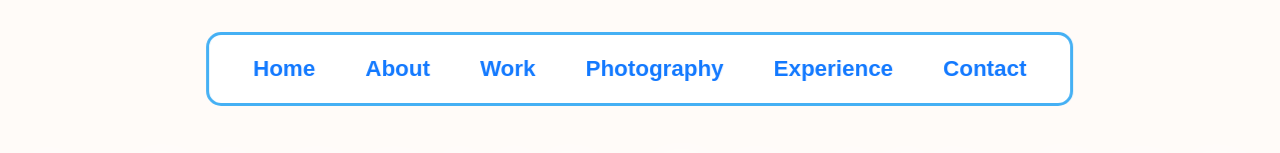
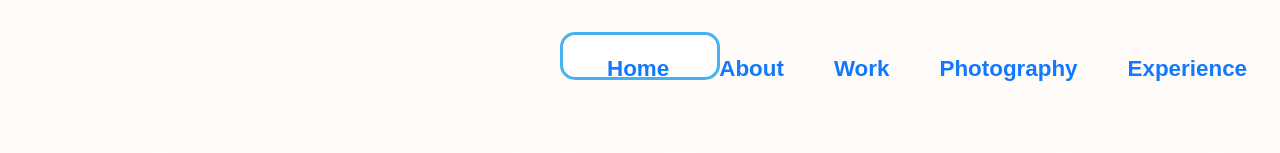
Before and after one commit to D-Jaden/Portfolio, a plain HTML site: page index.html in a window 1280 px wide. Shown: the top 153 px of the page. Drawn offline with nearby package versions, Linux system fonts and the light colour scheme; a web font is replaced by a local one.

Commit message:
Update styles.css

```diff
--- a/styles.css
+++ b/styles.css
@@ -99,6 +99,8 @@ body {
     position: fixed;
     top: 2rem;
     left: 50%;
+    height:3rem;
+    width:10rem;
     transform: translateX(-50%);
     border-radius: 15px;
     border: 3px solid rgb(69, 176, 244);
```
